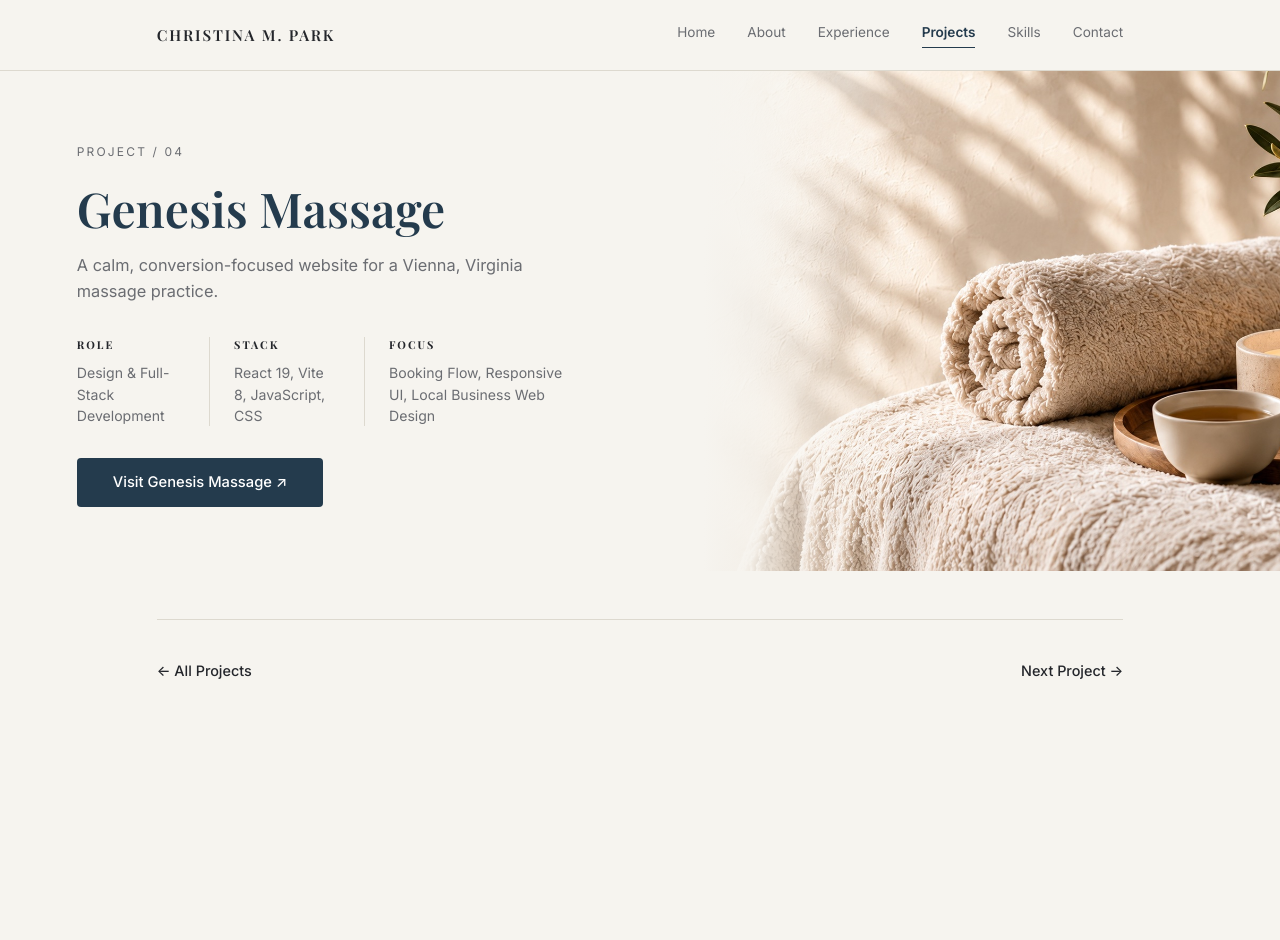
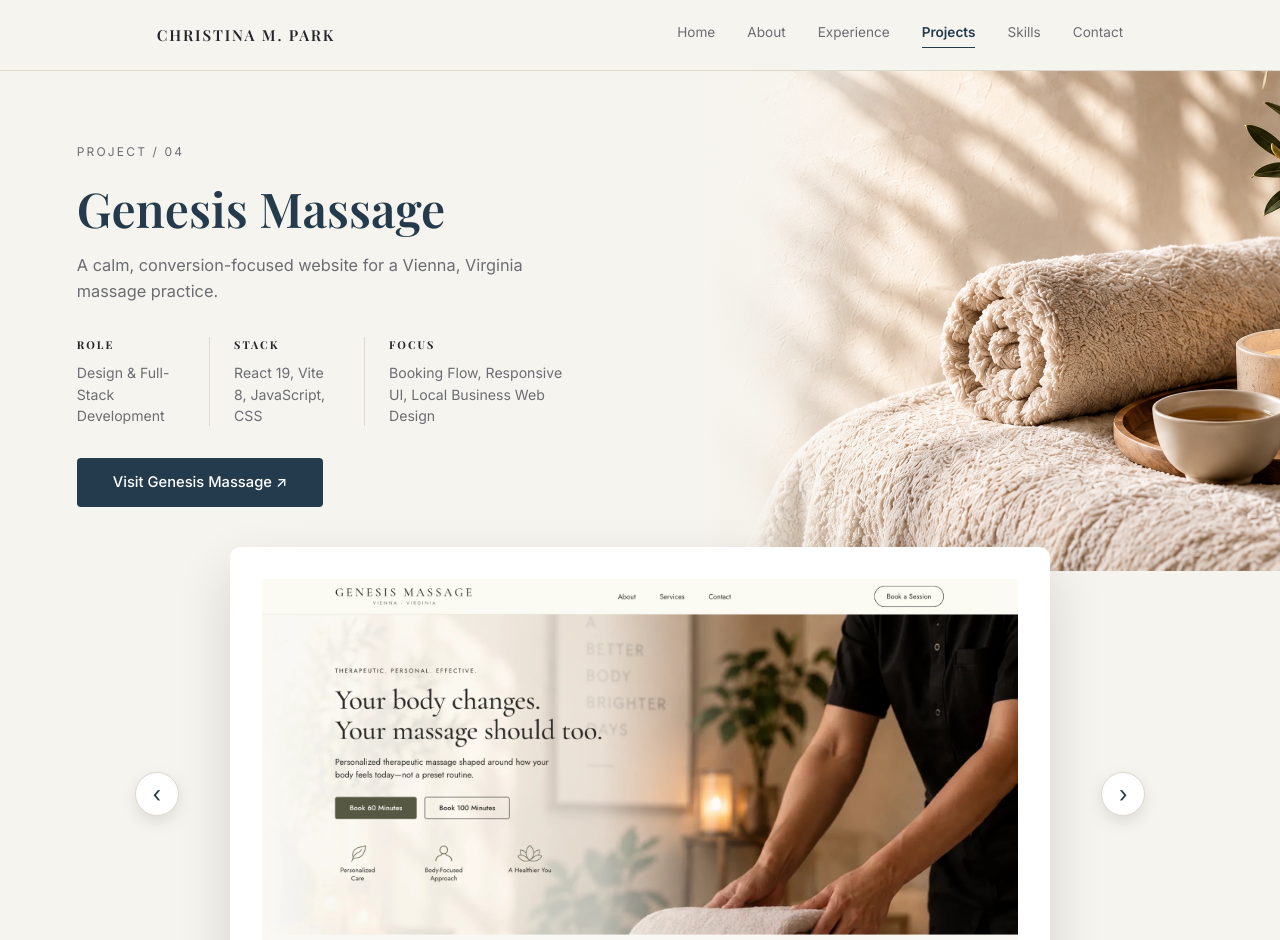
Before and after one commit to christinapark0117/profile-page, a React (Create React App) app: page /project/genesismassage in a window 1280 px wide. Shown: the top 940 px of the page. Before the commit the page ends 800 px from the top, so only its background shows below. Built offline with nearby package versions, Linux system fonts and the light colour scheme.

Commit message:
made changes to show carousel on the genesis massage project details page

```diff
--- a/src/Project/GenesisMassage.js
+++ b/src/Project/GenesisMassage.js
@@ -1,6 +1,27 @@
 import React from "react";
 import ProjectDetail from "./ProjectDetail";
 import GenesisMassageBanner from "../Media/genesis-massage-banner.jpg";
+import GMHome from "../Media/Genesis Massage Home.jpg";
+import GMAbout from "../Media/Genesis Massage About.jpg";
+import GMServices from "../Media/Genesis Massage Services.jpg";
+import GMReviews from "../Media/Genesis Massage Reviews.jpg";
+import GMContact from "../Media/Genesis Massage Contact.jpg";
+import GMBookingService from "../Media/Genesis Massage Booking Service.jpg";
+import GMBookingCalendar from "../Media/Genesis Massage Booking Calendar.jpg";
+import GMBookingForm from "../Media/Genesis Massage Booking Form.jpg";
+import GMBookingCallModal from "../Media/Genesis Massage Booking Call Modal.jpg";
+
+const images = [
+    { src: GMHome, alt: "Genesis Massage home page" },
+    { src: GMAbout, alt: "Genesis Massage about section" },
+    { src: GMServices, alt: "Genesis Massage services section" },
+    { src: GMReviews, alt: "Genesis Massage client reviews section" },
+    { src: GMContact, alt: "Genesis Massage contact section with map" },
+    { src: GMBookingService, alt: "Genesis Massage booking page, service selection" },
+    { src: GMBookingCalendar, alt: "Genesis Massage booking page, date and time selection" },
+    { src: GMBookingForm, alt: "Genesis Massage booking page, client information form" },
+    { src: GMBookingCallModal, alt: "Genesis Massage booking page, call-to-book notice" },
+];
 
 const GenesisMassage = () => (
     <ProjectDetail
@@ -14,6 +35,32 @@
         demoLabel="Visit Genesis Massage"
         bannerImage={GenesisMassageBanner}
         bannerAlt="Rolled towel, candle, and tea on a massage table"
+        images={images}
+        overview={[
+            "Genesis Massage is a locally deployed business website built for a massage practice in Vienna, Virginia. The site is designed to clearly present services, communicate a calm and trustworthy brand, and guide users toward booking.",
+            "The site combines a fast React frontend with a lightweight custom booking system powered by Google services, allowing appointment management without a traditional paid backend. This approach keeps the site simple to maintain while giving the business owner full control over schedule, content, and client communications.",
+        ]}
+        frontend={[
+            "React 19",
+            "Vite 8",
+            "React Router 8",
+            "JavaScript (JSX)",
+            "Custom CSS",
+            "Google Maps embedded",
+            "Google review content",
+        ]}
+        backend={[
+            "Google Apps Script web app",
+            "Google Calendar API",
+            "Google Sheets settings",
+            "MailApp email notifications",
+            "PropertiesService",
+            "LockService + CacheService",
+            "Cloudflare Turnstile",
+            "Netlify deployment",
+            "GitHub-based deployment workflow",
+            "ESLint and image optimization with Sharp",
+        ]}
         nextLink="/project/allenscabinets"
     />
 );
```
